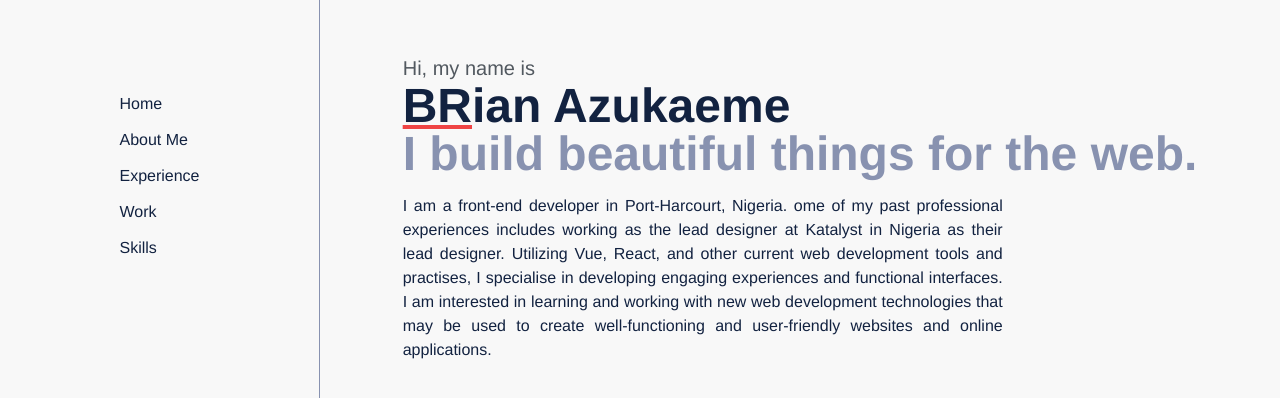
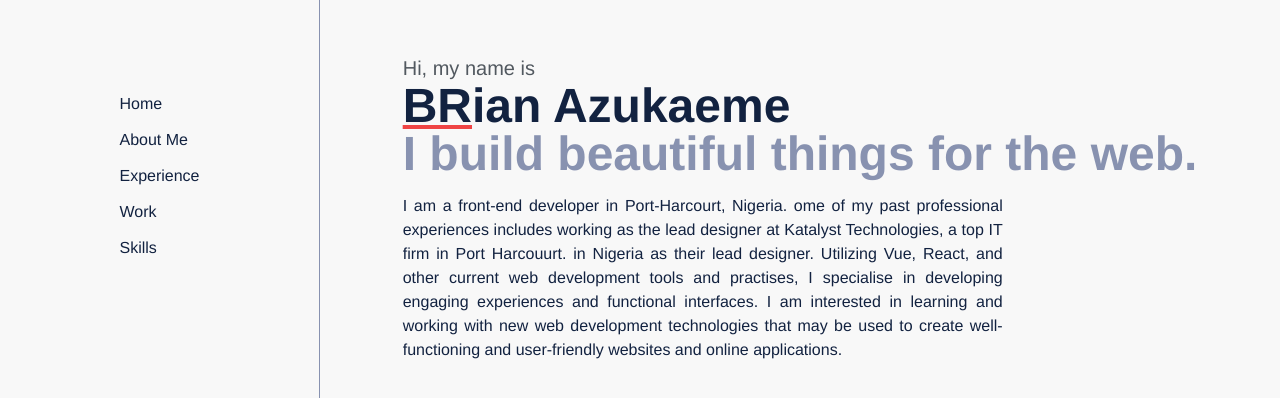
Before and after one commit to MadFury94/portfolio, a Vue app: page / in a window 1280 px wide. Shown: the part 280-678 px from the top of the page. Built offline with nearby package versions, Linux system fonts and the light colour scheme; some icons are missing.

Commit message:
updated homepage
home view

```diff
--- a/src/views/HomeView.vue
+++ b/src/views/HomeView.vue
@@ -15,9 +15,10 @@
             <p class="text-justify py-4 lg:w-[600px] regular-text">
               I am a front-end developer in Port-Harcourt, Nigeria. ome of my
               past professional experiences includes working as the lead
-              designer at Katalyst in Nigeria as their lead designer. Utilizing
-              Vue, React, and other current web development tools and practises,
-              I specialise in developing engaging experiences and functional
+              designer at Katalyst Technologies, a top IT firm in Port
+              Harcouurt. in Nigeria as their lead designer. Utilizing Vue,
+              React, and other current web development tools and practises, I
+              specialise in developing engaging experiences and functional
               interfaces. I am interested in learning and working with new web
               development technologies that may be used to create
               well-functioning and user-friendly websites and online
```
Also changed, not shown: 1 other file (tests, documents, lock files or other folders).
